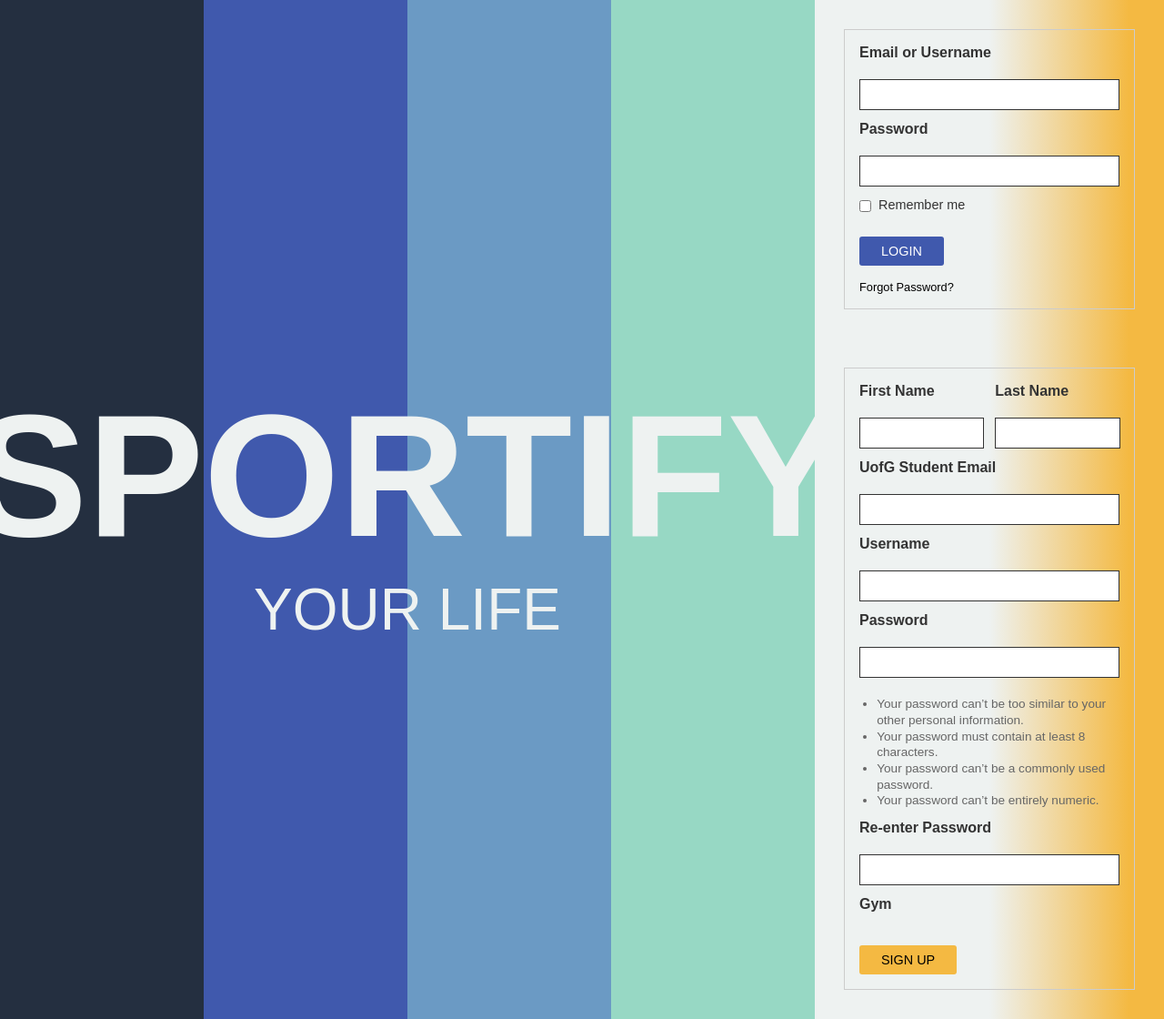
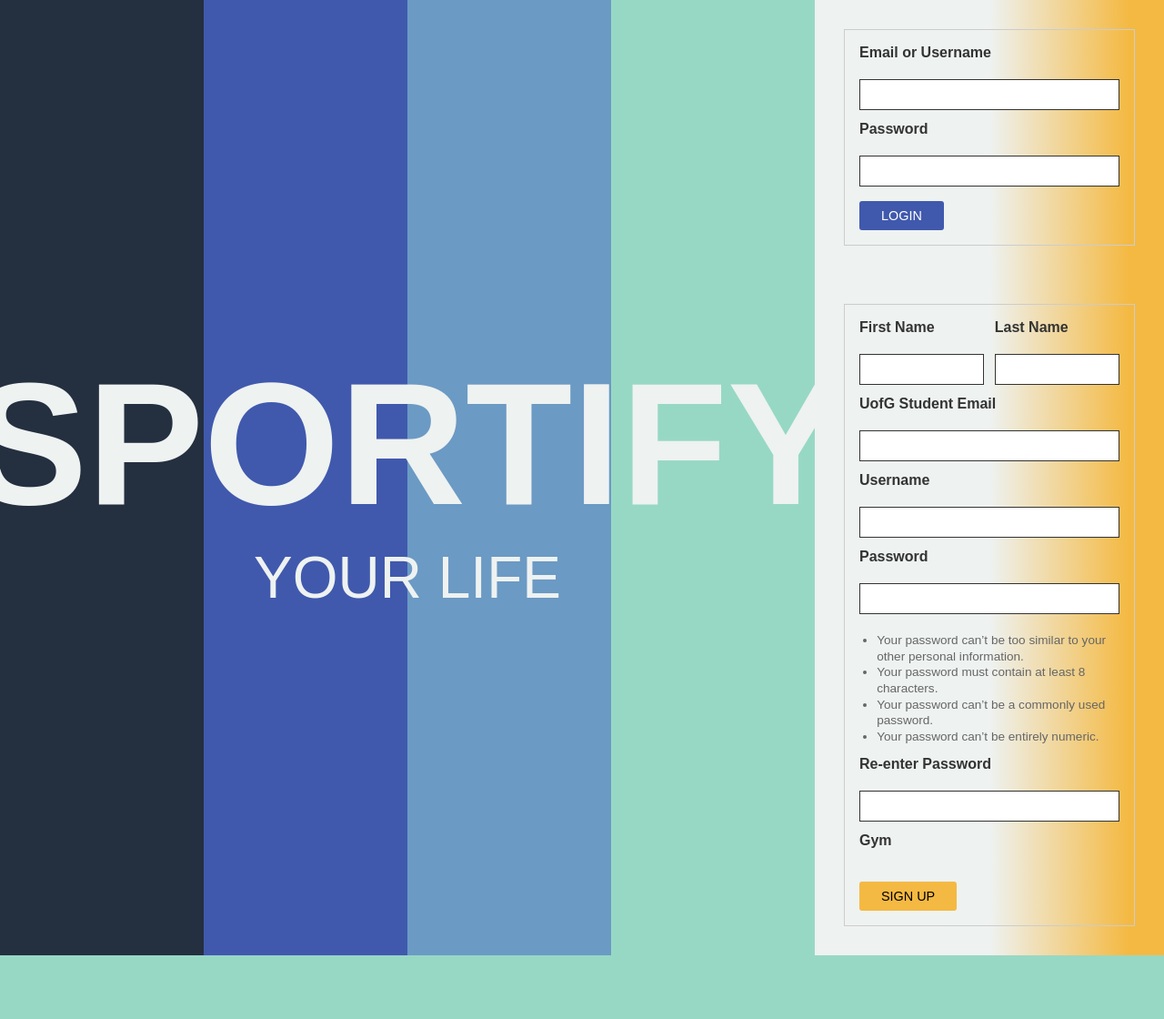
Before and after one commit to hannastj/sportify, a Django app: page /login/ in a window 1280 px wide. Shown: the whole page at 91% size. After the commit the page ends 1050 px from the top, so only its background shows below. Run offline with Django 3.2, Linux system fonts and the light colour scheme.

Commit message:
Log in page refinement

```diff
--- a/static/css/login.css
+++ b/static/css/login.css
@@ -76,7 +76,7 @@ html, body {
     display: flex;
     flex-direction: column;
     gap: 2rem; /* space between login & signup forms */
-    max-width: 400px; /* limit total width so forms are narrower */
+    max-width: 400px; /* limit for total width so forms are narrower */
 }
 
 /* EACH FORM BLOCK */
@@ -121,14 +121,6 @@ html, body {
     line-height: 1.3;
 }
 
-/* CHECKBOX + REMEMBER ME */
-.remember-container {
-    display: flex;
-    align-items: center;
-    gap: 0.5rem;
-    margin-bottom: 0.5rem;
-}
-
 /* BUTTONS */
 .btn {
     background: #4059AD;
@@ -154,26 +146,21 @@ html, body {
     background: #F4B942;
 }
 
-/* FORGOT PASSWORD LINK */
-.forgot-link {
-    margin-top: 0.25rem;
-    font-size: 0.8rem;
-    color: #000; /* black link as per screenshot */
-    text-decoration: none;
-}
-.forgot-link:hover {
-    text-decoration: underline;
-}
-
 /* SMALL FIELDS (NAME & AGE SIDE-BY-SIDE) */
 .small-fields {
     display: flex;
-    gap: 0.75rem;
+    justify-content: space-between;
+    width: 100%;
 }
 .small-fields .form-block {
-    flex: 1;
     width: 48%;
+}
 
+/* For the login error message */
+.error-message {
+    color: red;
+    font-size: 0.9rem;
+    margin-top: 0.5rem;
 }
 
 /* HS: MEDIA QUERY - adjust for smaller screens */
--- a/templates/users_app/login.html
+++ b/templates/users_app/login.html
@@ -32,13 +32,13 @@
                 <div class="form-title">Password</div>
                 {{ login_form.password }}
 
-                <div class="remember-container">
-                    <!-- If you want a "Remember me" feature, you'd handle it in your view or with a custom field -->
-                    <input type="checkbox" id="remember" name="remember">
-                    <label for="remember">Remember me</label>
-                </div>
+                {% if error_message %}
+                    <p style="color: red; margin-top: 0.5rem;">
+                        {{ error_message }}
+                    </p>
+                {% endif %}
+
                 <button class="btn" type="submit">LOGIN</button>
-                <a href="#" class="forgot-link">Forgot Password?</a>
             </form>
 
             <!-- REGISTER FORM -->
--- a/users_app/views.py
+++ b/users_app/views.py
@@ -58,7 +58,7 @@ def login_view(request):
 
             else:
                 return render(request, "users_app/login.html", {
-                    "error": "Invalid credentials. Please try again or sign up.",
+                    "error_message": "Invalid credentials. Please try again or sign up.",
                     "login_form": login_form,
                     "register_form": register_form
                 })
```
